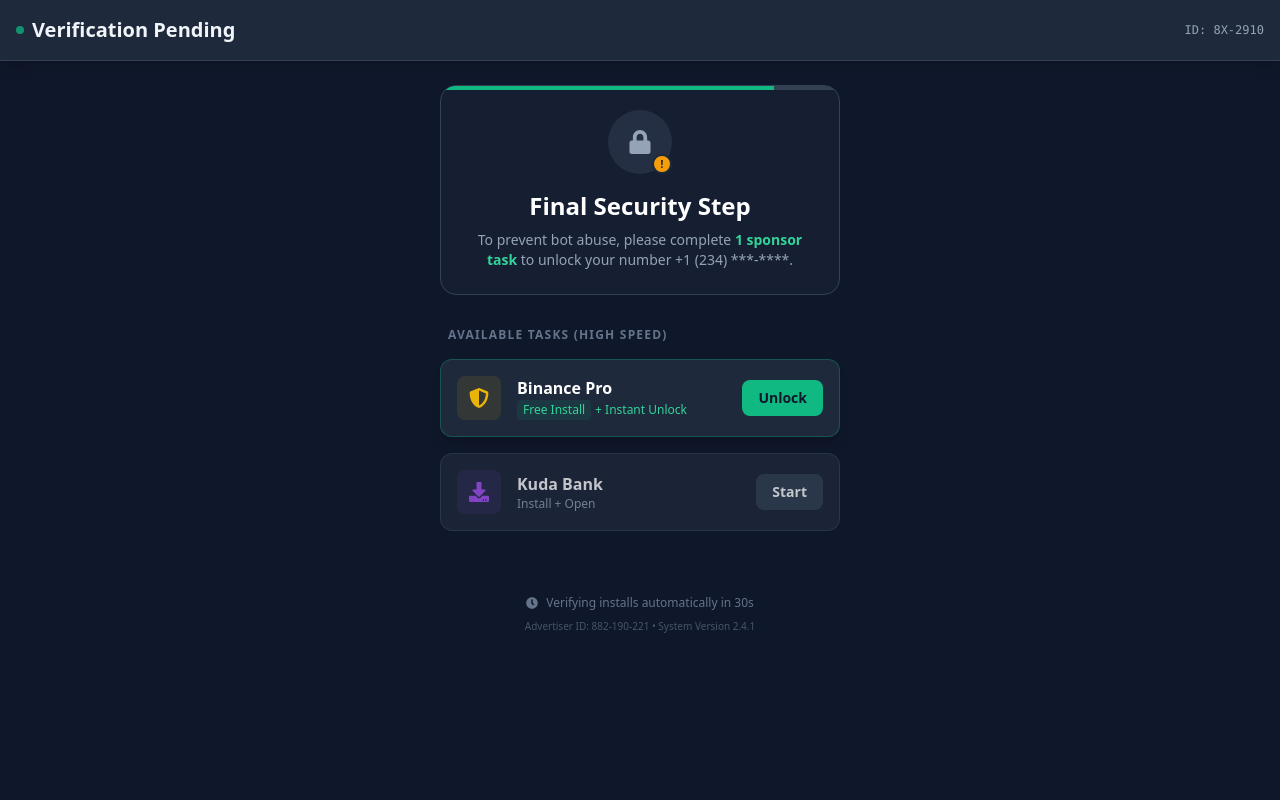
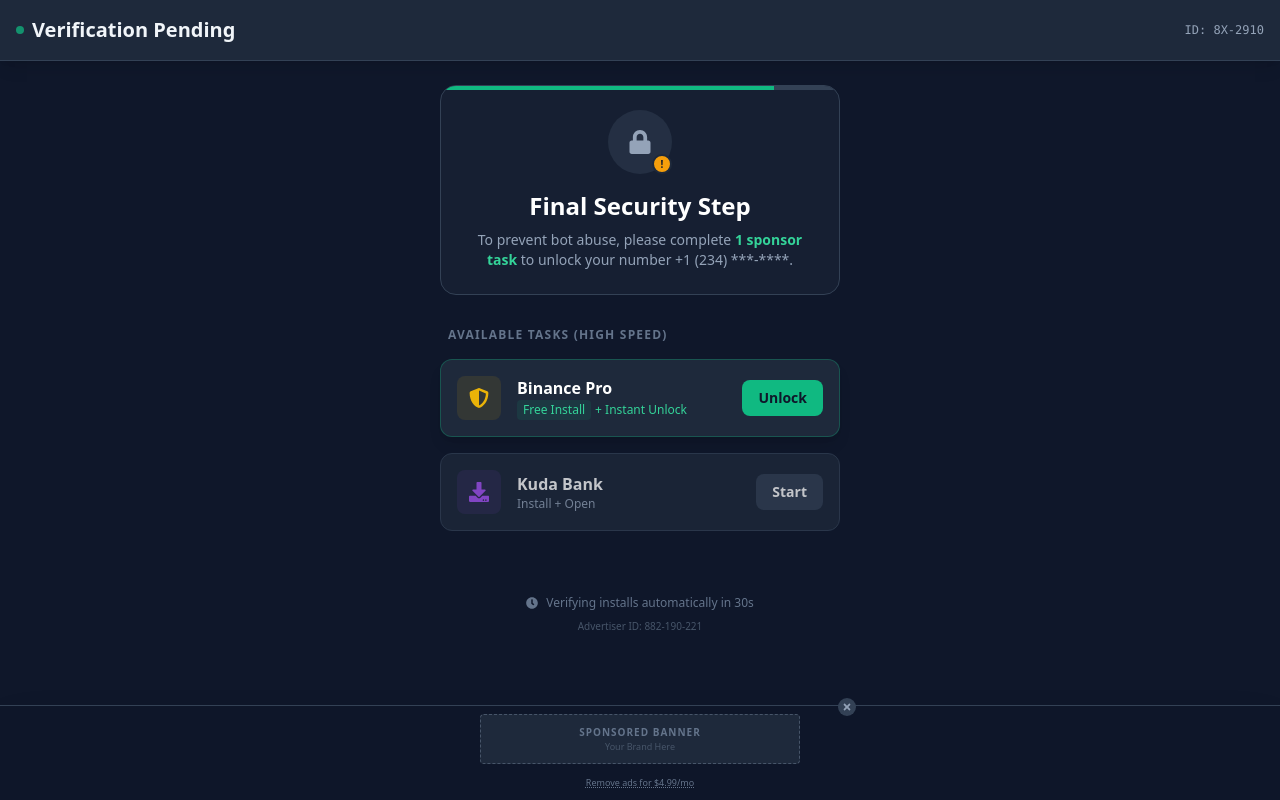
Before and after one commit to complianceguardaireports-wq/NovaNumber, a Next.js app: page /cpa in a window 1280 px wide. Built offline with nearby package versions, Linux system fonts and the light colour scheme.

Commit message:
Deploy Sticky Ad Revenue Unit

```diff
--- /dev/null
+++ b/components/StickyAd.js
@@ -0,0 +1,38 @@
+import React, { useState } from "react";
+import { FaTimes } from "react-icons/fa";
+
+export default function StickyAd() {
+  const [isVisible, setIsVisible] = useState(true);
+
+  if (!isVisible) return null;
+
+  return (
+    <div className="fixed bottom-0 left-0 w-full z-50 bg-slate-900/95 border-t border-slate-700 backdrop-blur-sm p-2 shadow-2xl animate-slide-up">
+      <div className="max-w-md mx-auto relative">
+        {/* Close Button (Fake Compliance) */}
+        <button
+          onClick={() => setIsVisible(false)}
+          className="absolute -top-4 right-2 bg-slate-700 text-slate-400 rounded-full p-1 hover:text-white"
+        >
+          <FaTimes size={10} />
+        </button>
+
+        {/* Ad Container (320x50 Mobile Banner) */}
+        <div className="w-[320px] h-[50px] mx-auto bg-slate-800 border border-slate-600 border-dashed rounded flex items-center justify-center overflow-hidden">
+           {/* PLACEHOLDER FOR AD NETWORK */}
+           <div className="text-center">
+             <p className="text-[10px] text-slate-500 uppercase tracking-widest font-bold">Sponsored Banner</p>
+             <p className="text-[9px] text-slate-600">Your Brand Here</p>
+           </div>
+        </div>
+
+        {/* "Remove Ads" Upsell Link */}
+        <div className="text-center mt-1">
+          <button className="text-[9px] text-slate-500 hover:text-emerald-400 underline decoration-dotted">
+            Remove ads for $4.99/mo
+          </button>
+        </div>
+      </div>
+    </div>
+  );
+}
--- a/pages/cpa.js
+++ b/pages/cpa.js
@@ -2,6 +2,7 @@
 import Link from "next/link";
 import { motion } from "framer-motion";
 import { FaDownload, FaCheckCircle, FaLock, FaShieldAlt, FaClock } from "react-icons/fa";
+import StickyAd from "../components/StickyAd";
 
 export default function CPADashboard() {
   const [verifying, setVerifying] = useState(false);
@@ -17,8 +18,6 @@
 
   const handleTaskClick = () => {
     setVerifying(true);
-    // In a real app, this would poll the CPA network for postback
-    // For demo, we pretend to wait for them to return
     setTimeout(() => {
       alert("Please install the app and open it for 30 seconds to confirm.");
       setVerifying(false);
@@ -26,7 +25,7 @@
   };
 
   return (
-    <div className="min-h-screen bg-slate-900 font-sans text-slate-100 pb-20">
+    <div className="min-h-screen bg-slate-900 font-sans text-slate-100 pb-24">
       {/* Header */}
       <div className="bg-slate-800 border-b border-slate-700 p-4 flex justify-between items-center sticky top-0 z-10 shadow-lg">
         <div className="font-bold text-xl flex items-center gap-2">
@@ -57,22 +56,19 @@
           </p>
         </div>
 
-        {/* Task List (The Revenue Generator) */}
+        {/* Task List */}
         <div className="space-y-4">
           <div className="text-xs font-bold text-slate-500 uppercase tracking-widest ml-2">Available Tasks (High Speed)</div>
 
-          {/* Offer 1: High Payout */}
+          {/* Offer 1 */}
           <motion.div
             whileHover={{ scale: 1.02 }}
             className="bg-slate-800 border border-emerald-500/30 rounded-xl p-4 flex items-center justify-between shadow-lg cursor-pointer relative group overflow-hidden"
             onClick={handleTaskClick}
           >
-            {/* Shine Effect */}
             <div className="absolute top-0 left-0 w-full h-full bg-gradient-to-r from-transparent via-white/5 to-transparent -translate-x-full group-hover:translate-x-full transition-transform duration-1000"></div>
-
             <div className="flex items-center gap-4">
               <div className="bg-yellow-500/10 p-3 rounded-lg">
-                 {/* Icon placeholder for Binance */}
                  <FaShieldAlt className="text-yellow-500 text-xl" />
               </div>
               <div>
@@ -88,7 +84,7 @@
             </Link>
           </motion.div>
 
-          {/* Offer 2: Backup */}
+          {/* Offer 2 */}
           <div className="bg-slate-800 border border-slate-700 rounded-xl p-4 flex items-center justify-between opacity-75 hover:opacity-100 transition-opacity">
             <div className="flex items-center gap-4">
               <div className="bg-purple-500/10 p-3 rounded-lg">
@@ -110,12 +106,10 @@
            <div className="flex items-center justify-center gap-2 text-slate-500 text-xs">
              <FaClock /> Verifying installs automatically in 30s
            </div>
-           <p className="text-[10px] text-slate-600">
-             Advertiser ID: 882-190-221 • System Version 2.4.1
-           </p>
+           <p className="text-[10px] text-slate-600">Advertiser ID: 882-190-221</p>
         </div>
 
-        {/* Fake "Checking" Overlay */}
+        {/* Verifying Overlay */}
         {verifying && (
           <div className="fixed inset-0 bg-slate-900/80 backdrop-blur-sm flex items-center justify-center z-50">
              <div className="bg-slate-800 p-6 rounded-xl border border-slate-700 text-center shadow-2xl">
@@ -127,6 +121,9 @@
         )}
 
       </div>
+
+      {/* --- NEW REVENUE STREAM: STICKY AD --- */}
+      <StickyAd />
     </div>
   );
 }
```
